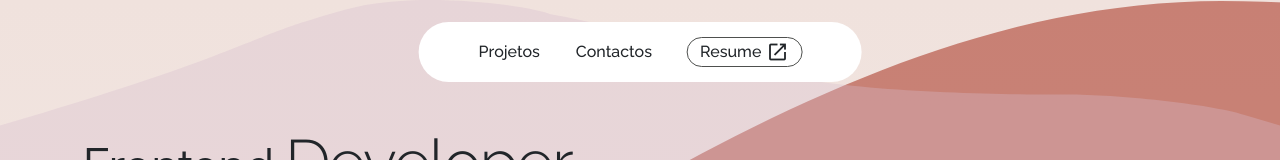
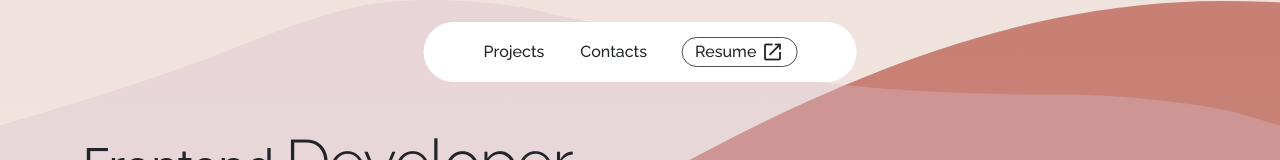
Before and after one commit to raqueldebiase/MeuWebsite, an Angular app: page / in a window 1280 px wide. Shown: the top 160 px of the page. Built offline with nearby package versions, Linux system fonts and the light colour scheme.

Commit message:
menu translated

```diff
--- a/src/app/menu/menu.component.html
+++ b/src/app/menu/menu.component.html
@@ -3,8 +3,8 @@
     <div class="row menu-top mt-3">
       <nav class="col-12">
         <ul class="menu-top-list">
-          <li><a href="#projects">Projetos</a></li>
-          <li><a href="#contacts">Contactos</a></li>
+          <li><a href="#projects">Projects</a></li>
+          <li><a href="#contacts">Contacts</a></li>
           <li><a class="d-flex align-items-center gap-1 resume" href="https://read.cv/raqueldebiase" target="_blank">Resume<span class="material-symbols-outlined">
                 open_in_new
               </span></a></li>
```
Also changed, not shown: src/assets/images/icons8-info.svg (added).
